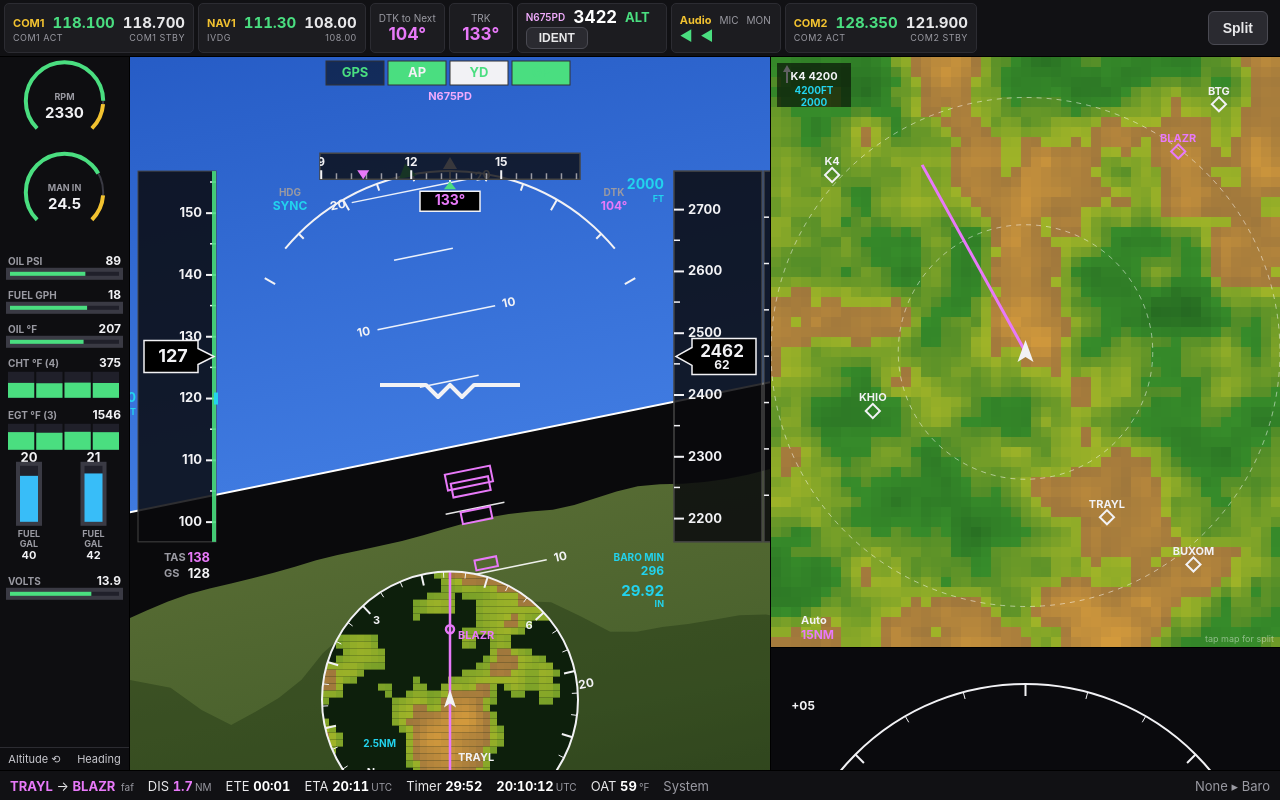
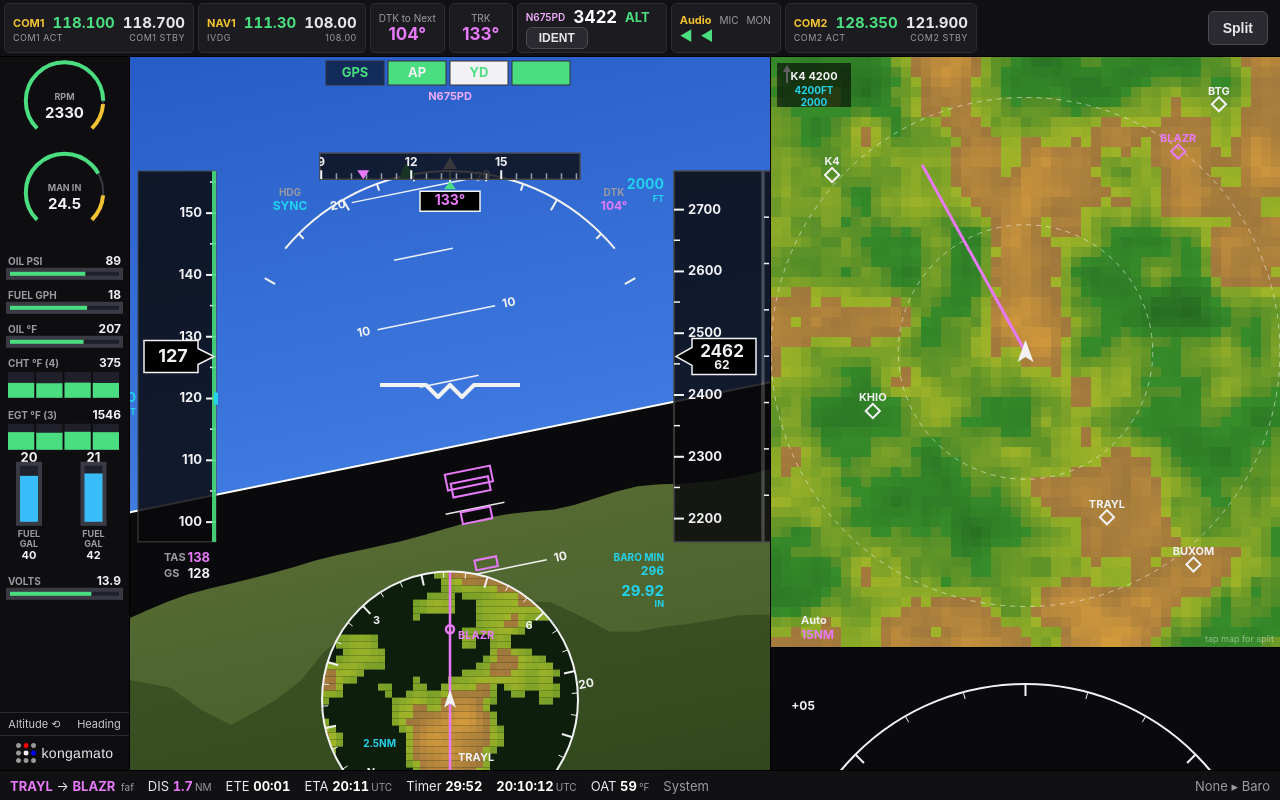
Before and after one commit to aeromarineresearch/Kongamato-Glass, a plain HTML site: page Project Glasswing/glasswing-ui/static/index.html in a window 1280 px wide. Both pictures are taken after a click on the button "Split". Drawn offline with Linux system fonts and the light colour scheme.

Commit message:
glasswing-ui: add Kongamato brand lockup to engine strip
Transparent logo mark (from Kongamato.v4, g11-5.webp) + "kongamato" wordmark
(Helvetica Neue, 400, .02em) pinned to the bottom of the left engine column.
No white background — blends into the dark cockpit theme.

```diff
--- a/Project Glasswing/glasswing-ui/static/index.html
+++ b/Project Glasswing/glasswing-ui/static/index.html
@@ -47,6 +47,10 @@
   <main id="midrow">
     <aside id="engine"><canvas id="engine-canvas"></canvas>
       <div class="emode"><span>Altitude ⟲</span><span>Heading</span></div>
+      <div class="brand">
+        <img class="brand-mark" src="kongamato-mark.webp" alt="Kongamato" width="24" height="24">
+        <span class="brand-name">kongamato</span>
+      </div>
     </aside>
     <section id="pfd-wrap"><canvas id="pfd-canvas"></canvas></section>
     <aside id="rightcol">
--- a/Project Glasswing/glasswing-ui/static/style.css
+++ b/Project Glasswing/glasswing-ui/static/style.css
@@ -41,6 +41,15 @@ html,body { height:100%; background:#0a0a0c; color:#e8e8ea;
 #engine-canvas { flex:1; width:100%; }
 .emode { display:flex; justify-content:space-around; font-size:11px; color:#c9c9cf;
   padding:4px 0; border-top:1px solid #2c2c32; }
+/* ── brand lockup (bottom of engine strip) — transparent, dark-theme ── */
+.brand { display:flex; align-items:center; justify-content:center; gap:8px;
+  padding:9px 6px; border-top:1px solid #2c2c32; }
+.brand-mark { width:24px; height:24px; object-fit:contain; flex:none; }
+.brand-name { font-family:"Helvetica Neue",Helvetica,Arial,sans-serif;
+  font-size:16px; font-weight:400; letter-spacing:.02em; color:#e8e8ea; line-height:1; }
+#root.split .brand { gap:6px; padding:7px 4px; }
+#root.split .brand-mark { width:20px; height:20px; }
+#root.split .brand-name { font-size:14px; }
 #pfd-wrap { flex:1; min-width:0; position:relative; }
 #pfd-canvas { width:100%; height:100%; display:block; }
 #rightcol { width:220px; display:flex; flex-direction:column; background:#0e0e11;
```
Also changed, not shown: Project Glasswing/glasswing-ui/static/kongamato-mark.webp (added).
